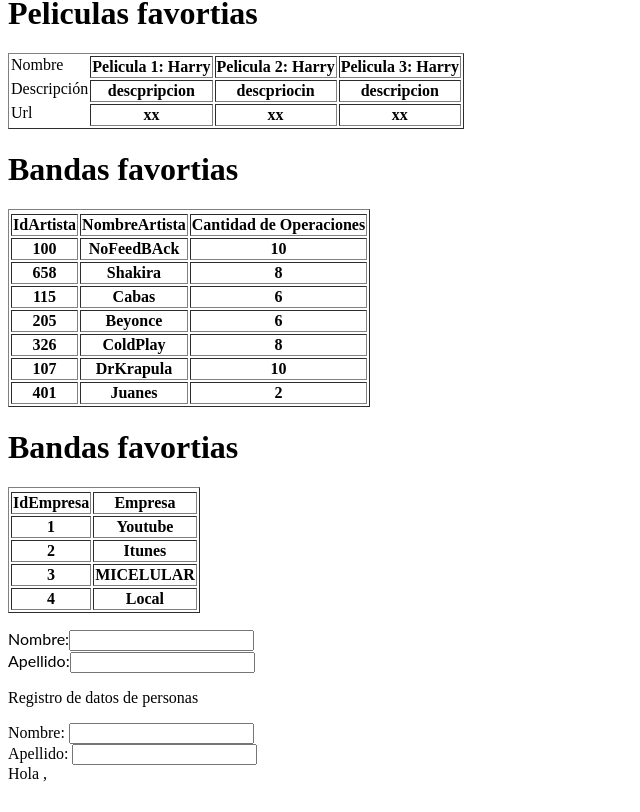
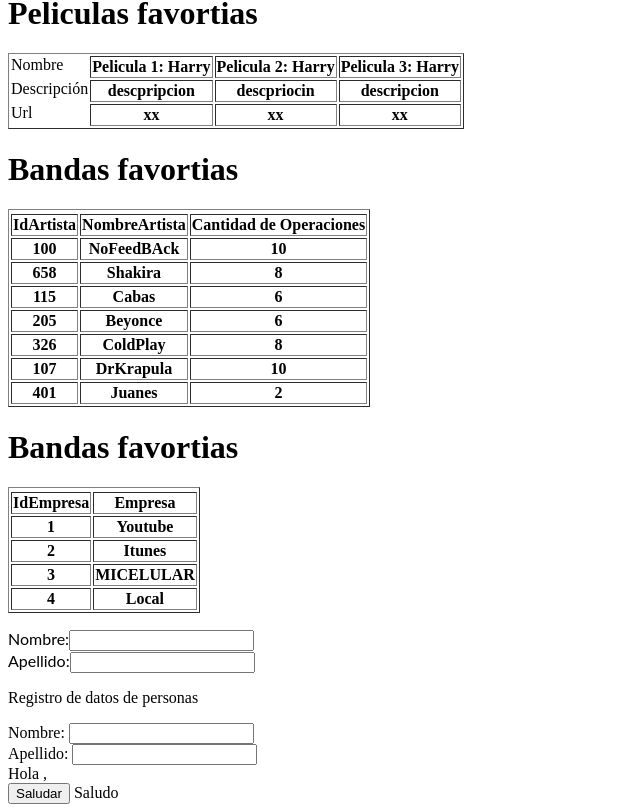
Before and after one commit to CristianAbril/clasesarreglos, an Angular app: page / in a window 1280 px wide. Shown: the part 205-1017 px from the top of the page, without its empty margins (0-640 px from the left). Before the commit the page ends 996 px from the top, so only its background shows below. Built offline with nearby package versions, Linux system fonts and the light colour scheme.

Commit message:
2 files modified

```diff
--- a/src/app/databinding/databinding.component.html
+++ b/src/app/databinding/databinding.component.html
@@ -1,6 +1,9 @@
 <p>
 Registro de datos de personas
 </p>
-Nombre: <input tuype="text" name="nombre"([ngModel])="nombre"/><br>
+Nombre: <input type="text" name="nombre"[(ngModel)]="nombre"/><br>
 Apellido: <input type="text" name="apellido" [(ngModel)]="apellido"/><br>
-Hola {{nombre}}, {{apellido}}
+Hola  {{nombre}}, {{apellido}}<br>
+
+<input type= "button" (click)="saludar()" value="Saludar"/>
+Saludo{{saludo}}
--- a/src/app/databinding/databinding.component.ts
+++ b/src/app/databinding/databinding.component.ts
@@ -10,9 +10,12 @@ import { FormsModule } from '@angular/forms';
 export class DatabindingComponent implements OnInit {
 nombre:string;
 apellido:string;
+saludo: string ;
   constructor() { }
 
   ngOnInit() {
   }
-
+saludar():void {
+this.saludo="OK"
 }
+}
```
